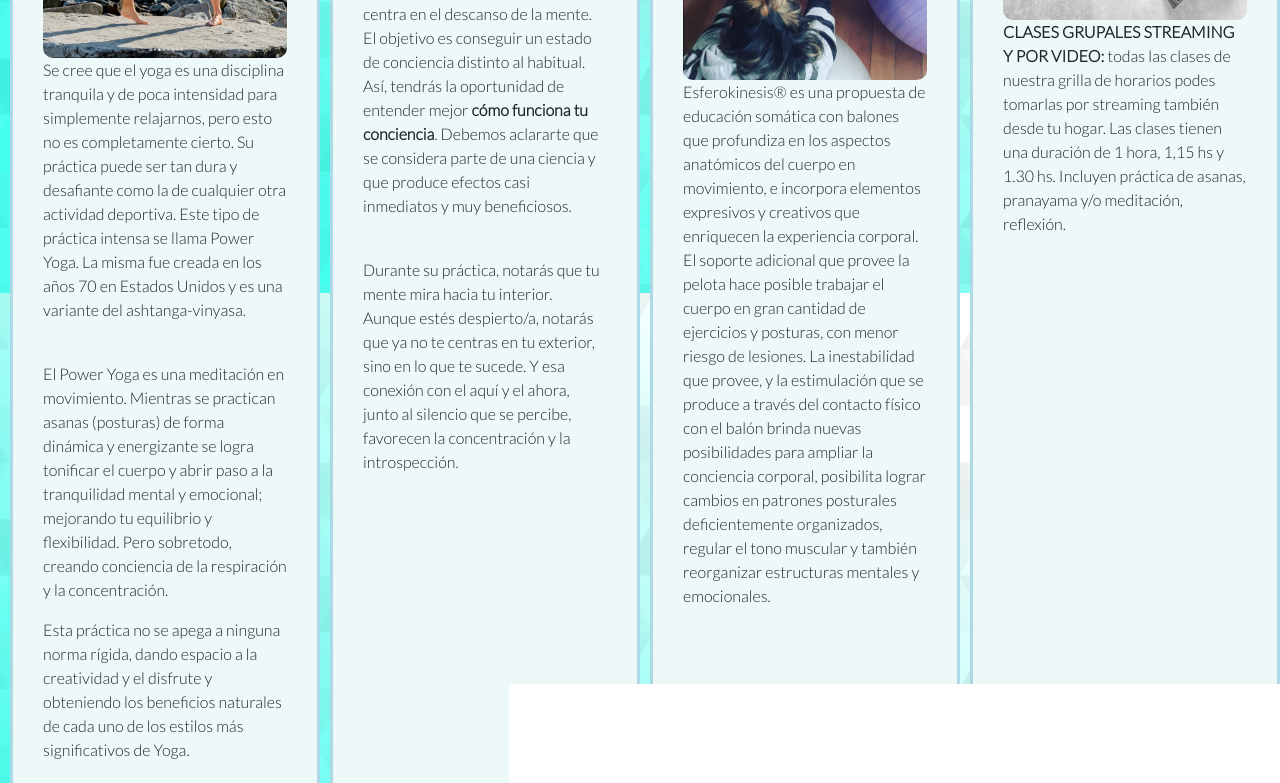
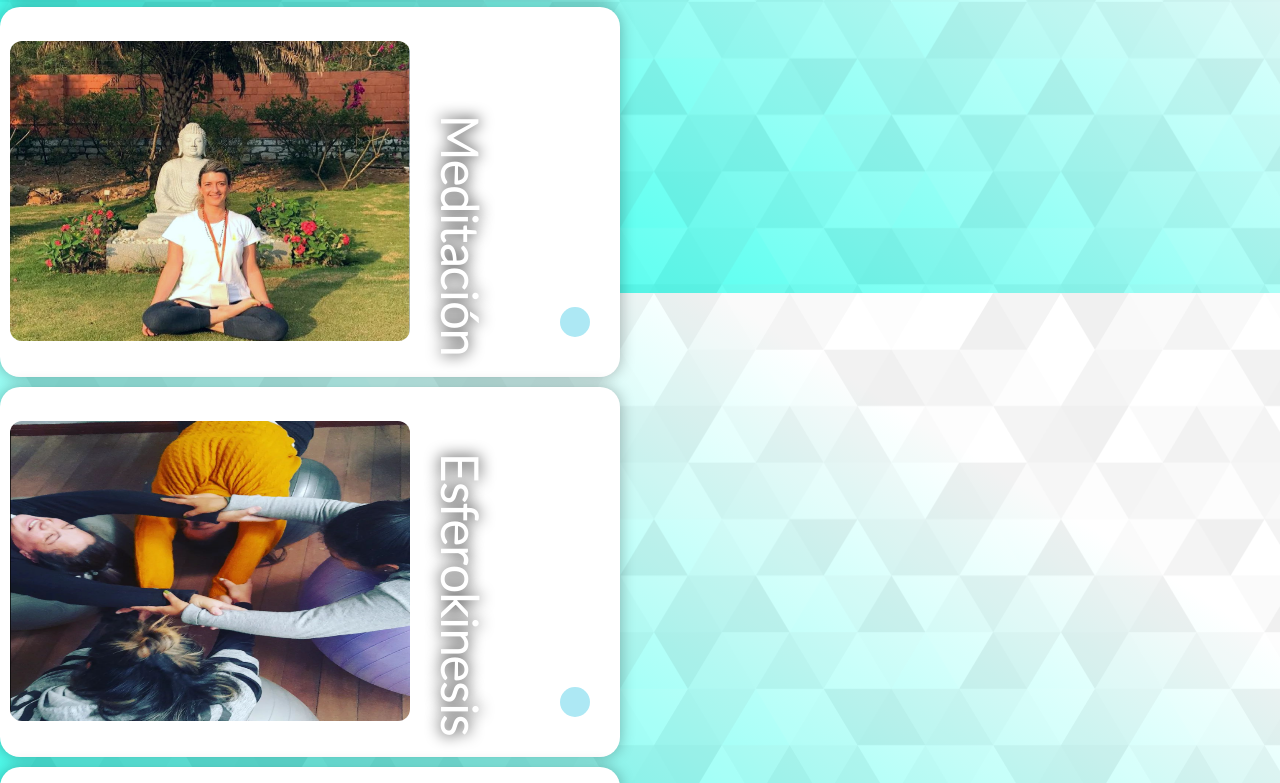
Before and after one commit to Jonyaalvarez/cafecito-del-yogui, a website: page paginas/Clases.html in a window 1280 px wide. Shown: the part 587-1370 px from the top of the page. Drawn offline with nearby package versions, Linux system fonts and the light colour scheme.

Commit message:
modificacion pagina clases

```diff
--- a/css/estilo.css
+++ b/css/estilo.css
@@ -213,31 +213,100 @@ header h2{
 /* Pagina Clases */
 
 .tarjeta-tipo-de-clases{
+    width: 100%;
+    height: 100%;
     display: flex;
-    padding: 60px 0px;
+    justify-content: space-between;
+    align-content: center;
+    flex-direction: column;
 }
 
-.tarjeta-tipo-de-clases div{
-    border: 3px solid lightblue;
+.tarjeta-tipo-de-clases .tarjeta-clases{
+    position: relative;
+    width: 600px;
+    height: 350px;
+    padding: 10px;
+    background-color: white;
+    overflow: hidden;
+    margin-bottom: 10px;
     border-radius: 20px;
-    margin-left: 10px;
-    height: auto;
-    padding: 20px 30px;
-    width: 150px;
-    background-color: #edf9f9;
-    flex: 1;
-    transition: .3s all ease;
+    box-shadow: 0 0 15px rgb(0, 0, 0, .3);
 }
 
-.tarjeta-tipo-de-clases div:hover{
-    flex: 2;
-    background-image: linear-gradient(45deg, pink, lightgreen, skyblue);
-    transition: .3s all ease;
+.tarjeta-tipo-de-clases .tarjeta-clases button{
+    position: absolute;
+    right: 30px;
+    bottom: 40px;
+    width: 30px;
+    height: 30px;
+    background-color: #ade8f4;
+    border: none;
+    border-radius: 30px;
+    cursor: pointer;
+    opacity: 1;
+    transition: .3s ease;
 }
 
-.tarjeta-tipo-de-clases img{
-    width: 100%;
-    border-radius: 10px;
+.tarjeta-tipo-de-clases .tarjeta-clases:hover button{
+    transform: scale(25);
+    opacity: .5;
+}
+
+.tarjeta-tipo-de-clases .tarjeta-clases .tarjeta-clases__titulo{
+    z-index: 99;
+    position: absolute;
+    bottom: 15px;
+    right: 130px;
+    font-size: 50px;
+    font-weight: 700;
+    color: white;
+    pointer-events: none;
+    transition: .2s ease;
+    text-shadow: 0 0 15px black;
+    writing-mode: vertical-lr;
+    margin-bottom: 5px;
+}
+
+.tarjeta-tipo-de-clases .tarjeta-clases:hover .tarjeta-clases__titulo{
+    bottom: 70px;
+    right: 50px;
+}
+
+.tarjeta-tipo-de-clases .tarjeta-clases .tarjeta-clases__descripcion{
+    z-index: 99;
+    position: absolute;
+    bottom: 15px;
+    right: auto;
+    width: 400px;
+    color: black;
+    opacity: 0;
+    font-size: 16s;
+    text-align: left;
+    transition: .2s ease;
+}
+
+.tarjeta-tipo-de-clases .tarjeta-clases:hover .tarjeta-clases__descripcion{
+    opacity: 1;
+    right: auto;
+    z-index: 99;
+    padding-left: 10px;
+    font-weight: 700;
+}
+
+.tarjeta-tipo-de-clases .tarjeta-clases .tarjeta-clases__imagen{
+    z-index: 100;
+    width: 400px;
+    height: 300px;
+    background-size: cover;
+    border-radius: 12px;
+    filter: grayscale(0);
+    transition: .3s ease;
+}
+
+.tarjeta-tipo-de-clases .tarjeta-clases:hover .tarjeta-clases__imagen{
+    filter: grayscale(100%);
+    width: 500px;
+    height: 320px;
 }
 
 /* Pagina Horarios */
--- a/paginas/Clases.html
+++ b/paginas/Clases.html
@@ -43,26 +43,27 @@
                     <div class="tarjeta-tipo-de-clases">
                         <div class="tarjeta-clases">
                             <h3 class="tarjeta-clases__titulo">Yoga Power</h3><br>
+                            <p class="tarjeta-clases__descripcion">Se cree que el yoga es una disciplina tranquila y de poca intensidad para simplemente relajarnos, pero esto no es completamente cierto. Su práctica puede ser tan dura  y desafiante como la de cualquier otra actividad deportiva. Este tipo de práctica intensa se llama Power Yoga. La misma fue creada en los años 70 en Estados Unidos y es una variante del ashtanga-vinyasa. <br>El Power Yoga es una meditación en movimiento. Mientras se practican asanas (posturas) de forma dinámica y energizante se logra tonificar el cuerpo y abrir paso a la tranquilidad mental y emocional; mejorando tu equilibrio y flexibilidad. Pero sobretodo, creando conciencia de la respiración y la concentración. <br>Esta práctica no se apega a ninguna norma rígida, dando espacio a la creatividad y el disfrute y obteniendo los beneficios naturales de cada uno de los estilos más significativos de Yoga.</p>
                             <img src="../imagenes/Clase yoga power.png" class="tarjeta-clases__imagen" alt=""><br>
-                            <p class="tarjeta-clases__descripcion">Se cree que el yoga es una disciplina tranquila y de poca intensidad para simplemente relajarnos, pero esto no es completamente cierto. Su práctica puede ser tan dura  y desafiante como la de cualquier otra actividad deportiva. Este tipo de práctica intensa se llama Power Yoga. La misma fue creada en los años 70 en Estados Unidos y es una variante del ashtanga-vinyasa. </p><br>
-                            <p class="tarjeta-clases__descripcion">El Power Yoga es una meditación en movimiento. Mientras se practican asanas (posturas) de forma dinámica y energizante se logra tonificar el cuerpo y abrir paso a la tranquilidad mental y emocional; mejorando tu equilibrio y flexibilidad. Pero sobretodo, creando conciencia de la respiración y la concentración.</p>
-                            <p class="tarjeta-clases__descripcion">Esta práctica no se apega a ninguna norma rígida, dando espacio a la creatividad y el disfrute y obteniendo los beneficios naturales de cada uno de los estilos más significativos de Yoga.</p><br>
+                            <button></button>
                         </div>
                         <div class="tarjeta-clases">
                             <h3 class="tarjeta-clases__titulo">Meditación</h3><br>
+                            <p class="tarjeta-clases__descripcion" class="descripcion-distinta" >La meditación es una técnica que se centra en el descanso de la mente. El objetivo es conseguir un estado de conciencia distinto al habitual. Así, tendrás la oportunidad de entender mejor <b>cómo funciona tu conciencia</b>. Debemos aclararte que se considera parte de una ciencia y que produce efectos casi inmediatos y muy beneficiosos. <br>Durante su práctica, notarás que tu mente mira hacia tu interior. Aunque estés despierto/a, notarás que ya no te centras en tu exterior, sino en lo que te sucede. Y esa conexión con el aquí y el ahora, junto al silencio que se percibe, favorecen la concentración y la introspección.</p>
                             <img src="../imagenes/Clase Yoga meditacion.png"  class="tarjeta-clases__imagen" alt=""><br>
-                            <p class="tarjeta-clases__descripcion">La meditación es una técnica que se centra en el descanso de la mente. El objetivo es conseguir un estado de conciencia distinto al habitual. Así, tendrás la oportunidad de entender mejor <b>cómo funciona tu conciencia</b>. Debemos aclararte que se considera parte de una ciencia y que produce efectos casi inmediatos y muy beneficiosos.</p><br>
-                            <p class="tarjeta-clases__descripcion">Durante su práctica, notarás que tu mente mira hacia tu interior. Aunque estés despierto/a, notarás que ya no te centras en tu exterior, sino en lo que te sucede. Y esa conexión con el aquí y el ahora, junto al silencio que se percibe, favorecen la concentración y la introspección.</p>
+                            <button></button>
                         </div>
                         <div class="tarjeta-clases">
-                            <h3 class="tarjeta-clases__titulo">Esferokinesis</h3><br>
+                            <h3 class="tarjeta-clases__titulo" class="descripcion-distinta" >Esferokinesis</h3><br>
+                            <p class="tarjeta-clases__descripcion">Esferokinesis es una propuesta de educación somática con balones que profundiza en los aspectos anatómicos del cuerpo en movimiento, e incorpora  elementos expresivos y creativos que enriquecen la experiencia corporal.  El soporte adicional que provee la pelota hace posible trabajar el cuerpo en gran cantidad de ejercicios y posturas, con menor riesgo de lesiones.  La inestabilidad que provee, y la estimulación que se produce a través del contacto físico con el balón brinda nuevas posibilidades para ampliar la conciencia corporal, posibilita lograr cambios en patrones posturales deficientemente organizados, regular el tono muscular y también reorganizar estructuras mentales y emocionales.</p>
                             <img src="../imagenes/clase esferokinesis.png"  class="tarjeta-clases__imagen" alt=""><br>
-                            <p class="tarjeta-clases__descripcion">Esferokinesis® es una propuesta de educación somática con balones que profundiza en los aspectos anatómicos del cuerpo en movimiento, e incorpora  elementos expresivos y creativos que enriquecen la experiencia corporal.  El soporte adicional que provee la pelota hace posible trabajar el cuerpo en gran cantidad de ejercicios y posturas, con menor riesgo de lesiones.  La inestabilidad que provee, y la estimulación que se produce a través del contacto físico con el balón brinda nuevas posibilidades para ampliar la conciencia corporal, posibilita lograr cambios en patrones posturales deficientemente organizados, regular el tono muscular y también reorganizar estructuras mentales y emocionales.</p>
+                            <button></button>
                         </div>
                         <div class="tarjeta-clases">
                             <h3 class="tarjeta-clases__titulo">Yoga Online</h3><br>
+                            <p class="tarjeta-clases__descripcion"><b>CLASES GRUPALES STREAMING Y POR VIDEO:</b> todas las clases de nuestra grilla de horarios podes tomarlas por streaming también desde tu hogar. Las clases tienen una duración de 1 hora, 1,15 hs y 1.30 hs. Incluyen práctica de asanas, pranayama y/o meditación, reflexión.</p>
                             <img src="../imagenes/Clase yoga online.png"  class="tarjeta-clases__imagen" alt=""><br>
-                            <p class="tarjeta-clases__descripcion"><b>CLASES GRUPALES STREAMING Y POR VIDEO:</b> todas las clases de nuestra grilla de horarios podes tomarlas por streaming también desde tu hogar. Las clases tienen una duración de 1 hora, 1,15 hs y 1.30 hs. Incluyen práctica de asanas, pranayama y/o meditación, reflexión.</p>
+                            <button></button>
                         </div>
                     </div>
                 </div>
```
Also changed, not shown: package.json (added, +17 -0 lines), css/main.css (added), scss/app.scss (added), 2 other files.
